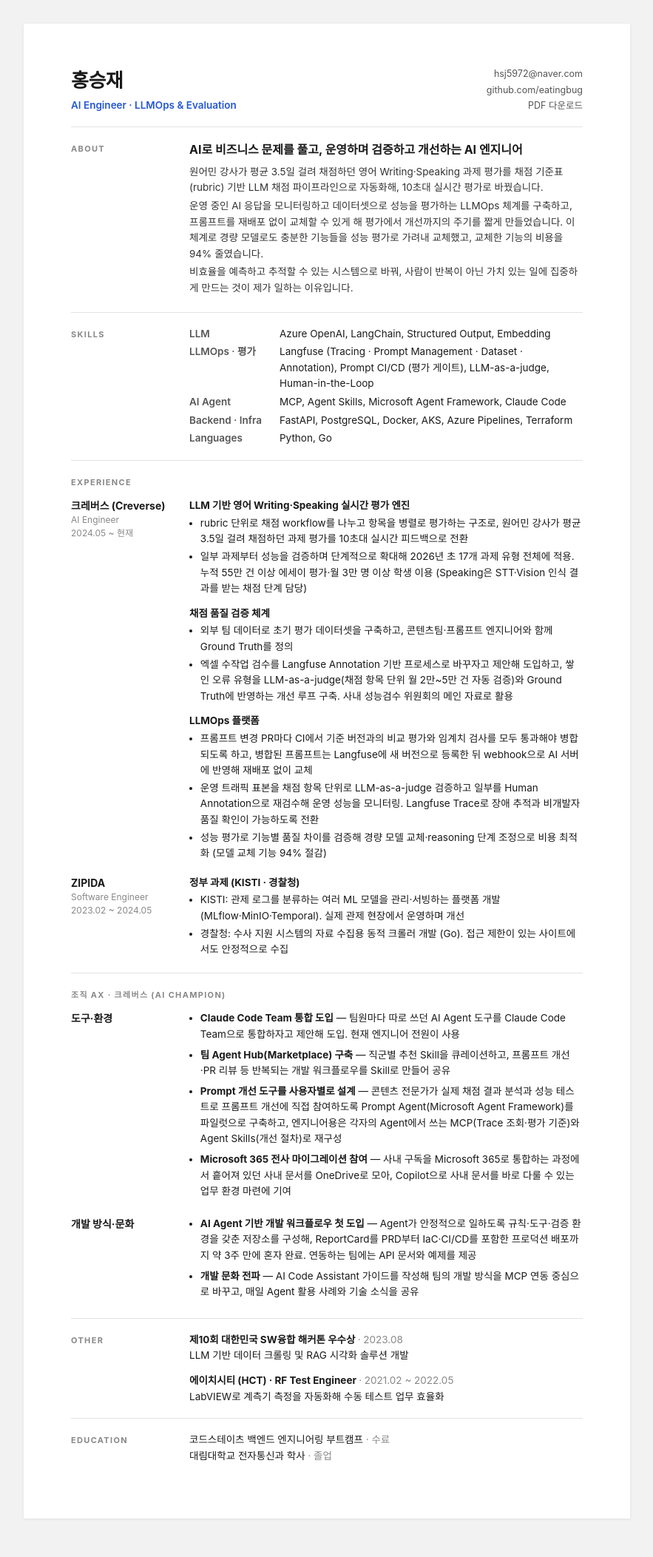
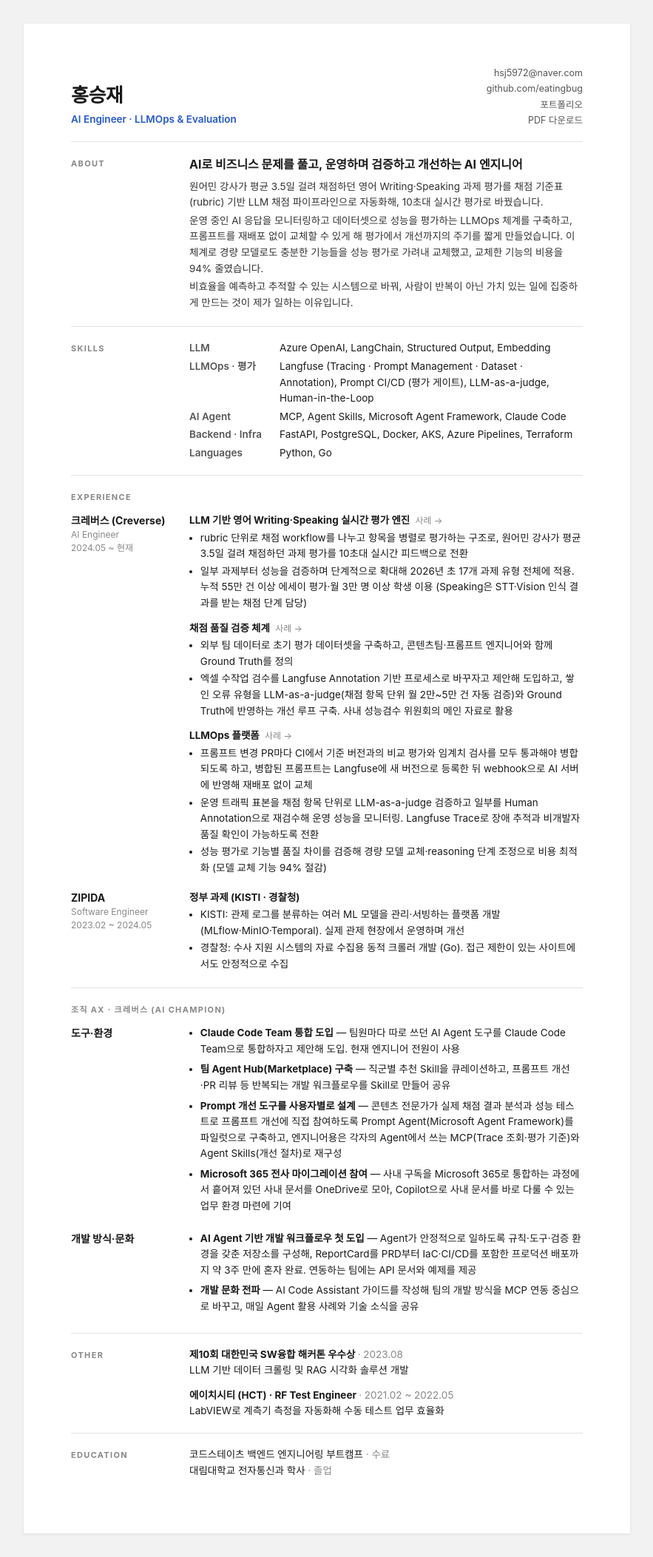
Before and after one commit to eatingbug/resume, a Jekyll site: the page built from index.html, in a window 1280 px wide. Shown: the whole page at 74% size, without its empty margins (198-1081 px from the left). Built offline with Jekyll 4.4.1, drawn with Linux system fonts in a browser that asks for light colours; some web fonts are replaced.

Commit message:
Link resume projects to their portfolio cases
Each Creverse project title gets a "사례 →" link to its case (real-time
grading engine → case 1, grading quality checks → case 2, LLMOps platform
→ case 3), and the contact line links to the portfolio contents page.
Projects name their case by slug in resume.yml; the layout looks it up in
site.cases, so a case marked published: false produces no link and links
appear as cases are published. The resume PDF is printed from the web
page, so both links use absolute URLs. Tests check that the links point
to pages that exist in the build and match the published cases.

Co-Authored-By: Claude Opus 5.5 (1M context) <noreply@anthropic.com>
Claude-Session: https://claude.ai/code/session_01NBHyPXpeXnivmctp2bfXQo

```diff
--- a/_data/resume.yml
+++ b/_data/resume.yml
@@ -1,5 +1,6 @@
-# 이력서 내용. 레이아웃(_layouts/resume.html)은 이 파일만 읽는다.
+# 이력서 내용. 레이아웃(_layouts/resume.html)은 이 파일과, "사례 →" 링크를 위해 공개된 사례(site.cases)만 읽는다.
 # experience·projects·ax 항목·other·education·side_projects 에서 visible: false 인 항목은 렌더링하지 않는다.
+# projects 의 case 는 포트폴리오 사례 slug(_cases/<slug>.md). 그 사례가 공개됐을 때만 제목 옆에 "사례 →" 링크가 생긴다.
 
 name: 홍승재
 name_en: Seungjae Hong
@@ -34,14 +35,17 @@ experience:
     period: 2024.05 ~ 현재
     projects:
       - title: LLM 기반 영어 Writing·Speaking 실시간 평가 엔진
+        case: realtime-grading
         bullets:
           - rubric 단위로 채점 workflow를 나누고 항목을 병렬로 평가하는 구조로, 원어민 강사가 평균 3.5일 걸려 채점하던 과제 평가를 10초대 실시간 피드백으로 전환
           - 일부 과제부터 성능을 검증하며 단계적으로 확대해 2026년 초 17개 과제 유형 전체에 적용. 누적 55만 건 이상 에세이 평가·월 3만 명 이상 학생 이용 (Speaking은 STT·Vision 인식 결과를 받는 채점 단계 담당)
       - title: 채점 품질 검증 체계
+        case: quality-loop
         bullets:
           - 외부 팀 데이터로 초기 평가 데이터셋을 구축하고, 콘텐츠팀·프롬프트 엔지니어와 함께 Ground Truth를 정의
           - 엑셀 수작업 검수를 Langfuse Annotation 기반 프로세스로 바꾸자고 제안해 도입하고, 쌓인 오류 유형을 LLM-as-a-judge(채점 항목 단위 월 2만~5만 건 자동 검증)와 Ground Truth에 반영하는 개선 루프 구축. 사내 성능검수 위원회의 메인 자료로 활용
       - title: LLMOps 플랫폼
+        case: prompt-cicd-gate
         bullets:
           - 프롬프트 변경 PR마다 CI에서 기준 버전과의 비교 평가와 임계치 검사를 모두 통과해야 병합되도록 하고, 병합된 프롬프트는 Langfuse에 새 버전으로 등록한 뒤 webhook으로 AI 서버에 반영해 재배포 없이 교체
           - 운영 트래픽 표본을 채점 항목 단위로 LLM-as-a-judge 검증하고 일부를 Human Annotation으로 재검수해 운영 성능을 모니터링. Langfuse Trace로 장애 추적과 비개발자 품질 확인이 가능하도록 전환
--- a/_layouts/resume.html
+++ b/_layouts/resume.html
@@ -21,6 +21,7 @@
       {%- for c in r.contact %}
       <a href="{{ c.url | escape }}">{{ c.label | escape }}</a><br>
       {%- endfor %}
+      <a href="{{ '/portfolio/' | absolute_url }}">포트폴리오</a><br>
       <a class="no-print" href="{{ '/resume.pdf' | relative_url }}" download>PDF 다운로드</a>
     </div>
   </header>
@@ -56,7 +57,9 @@
         {%- for p in j.projects %}
         {%- unless p.visible == false %}
         <div class="block">
-          <h3>{{ p.title | escape }}</h3>
+          {%- comment %} 공개되지 않은 사례는 site.cases 에 없으므로 링크도 생기지 않는다. PDF 안에서도 열리도록 절대 URL {% endcomment %}
+          {%- assign linked_case = site.cases | where: "slug", p.case | first %}
+          <h3>{{ p.title | escape }}{% if linked_case %} <a class="case-link" href="{{ linked_case.url | absolute_url }}">사례 →</a>{% endif %}</h3>
           <ul>
             {%- for b in p.bullets %}
             <li>{{ b | escape }}</li>
--- a/assets/css/resume.css
+++ b/assets/css/resume.css
@@ -53,6 +53,8 @@ h1, h2, h3 { margin: 0; }
 .block li { break-inside: avoid; }
 .block:last-child { margin-bottom: 0; }
 .block h3 { font-size: inherit; font-weight: 700; break-after: avoid; }
+.case-link { margin-left: 4px; font-size: 12px; font-weight: 400; color: var(--mute); text-decoration: none; white-space: nowrap; }
+.case-link:hover { text-decoration: underline; }
 .lead-list li { margin: 0 0 6px; break-inside: avoid; }
 .dim { font-weight: 400; color: var(--mute); }
 
```
Also changed, not shown: tests/resume.test.mjs (+25 -0 lines), README.md.
